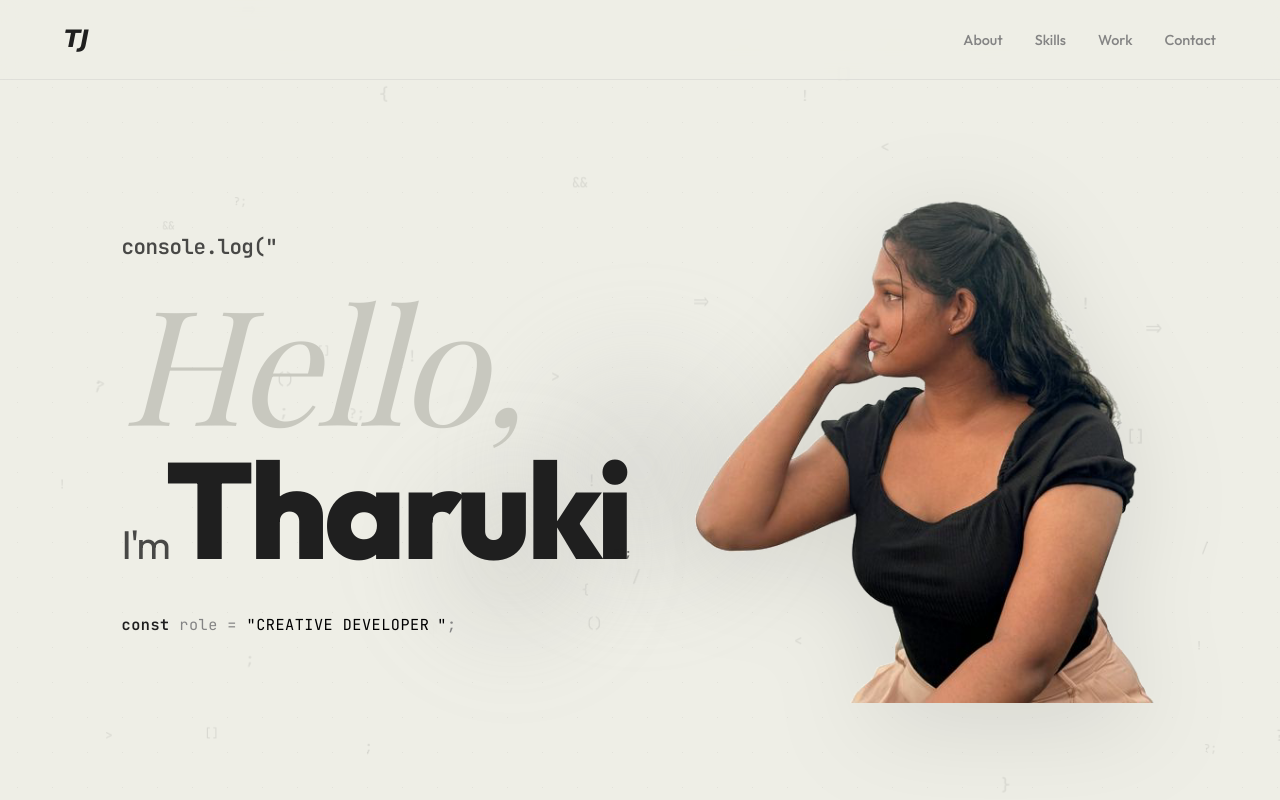
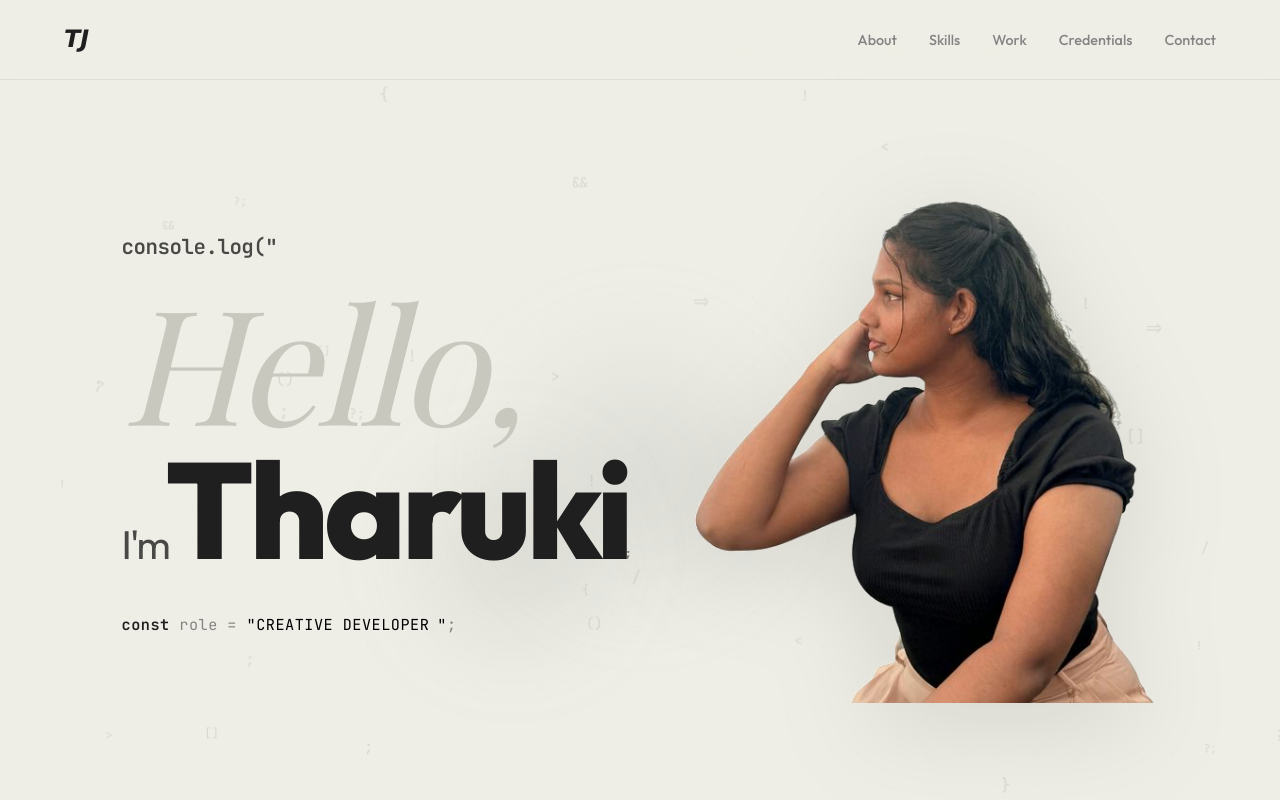
Before and after one commit to TharukiJ/Portfolio-3, a Next.js app: page / in a window 1280 px wide. Shown: the top 800 px of the page. Built offline with nearby package versions, Linux system fonts and the light colour scheme; a web font is replaced by a local one.

Commit message:
Update Navbar.jsx

```diff
--- a/app/components/Navbar.jsx
+++ b/app/components/Navbar.jsx
@@ -40,6 +40,11 @@ export default function Navbar() {
             </a>
           </li>
           <li>
+            <a href="#certifications" onClick={closeMenu}>
+              Credentials
+            </a>
+          </li>
+          <li>
             <a href="#contact" onClick={closeMenu}>
               Contact
             </a>
```
